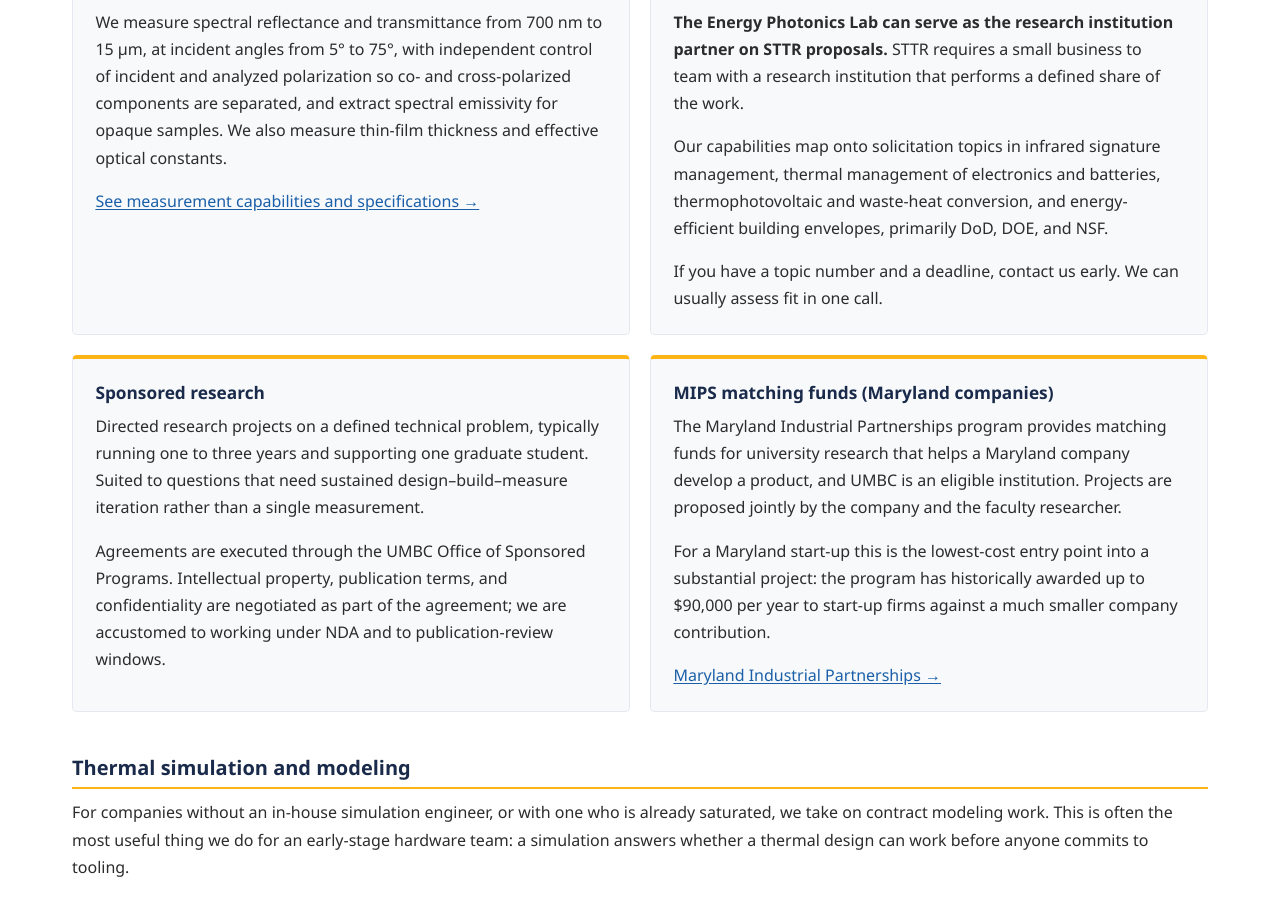
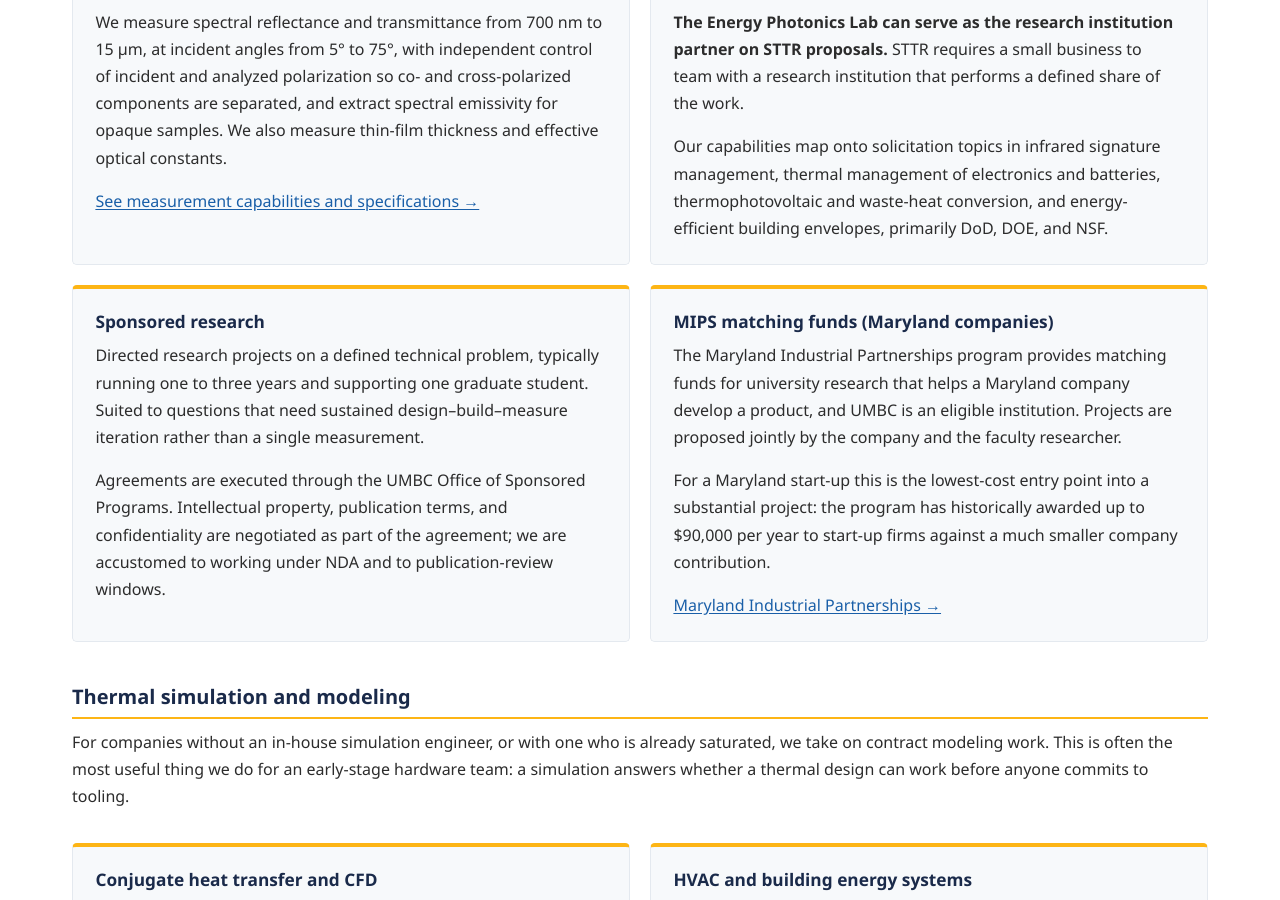
Before and after one commit to alokghanekar/Energy-Photonics-Lab, a Jekyll site: the page built from collaborate.html, in a window 1280 px wide and 900 px high, scrolled down 607 px. Built offline with Jekyll 4.4.1, drawn with Linux system fonts in a browser that asks for light colours.

Commit message:
Collaborate: remove 'topic number and deadline' sentence from STTR card
Co-Authored-By: Claude Opus 4.8 <noreply@anthropic.com>
Claude-Session: https://claude.ai/code/session_01VuNoPfxguXq3gEbfsiCHz7

```diff
--- a/collaborate.html
+++ b/collaborate.html
@@ -21,7 +21,6 @@ description: Partner with the Energy Photonics Lab at UMBC on thermal and CFD si
     <h2>SBIR and STTR partnership</h2>
     <p><strong>The Energy Photonics Lab can serve as the research institution partner on STTR proposals.</strong> STTR requires a small business to team with a research institution that performs a defined share of the work.</p>
     <p>Our capabilities map onto solicitation topics in infrared signature management, thermal management of electronics and batteries, thermophotovoltaic and waste-heat conversion, and energy-efficient building envelopes, primarily DoD, DOE, and NSF.</p>
-    <p>If you have a topic number and a deadline, contact us early. We can usually assess fit in one call.</p>
   </section>
 
   <section class="project">
```
